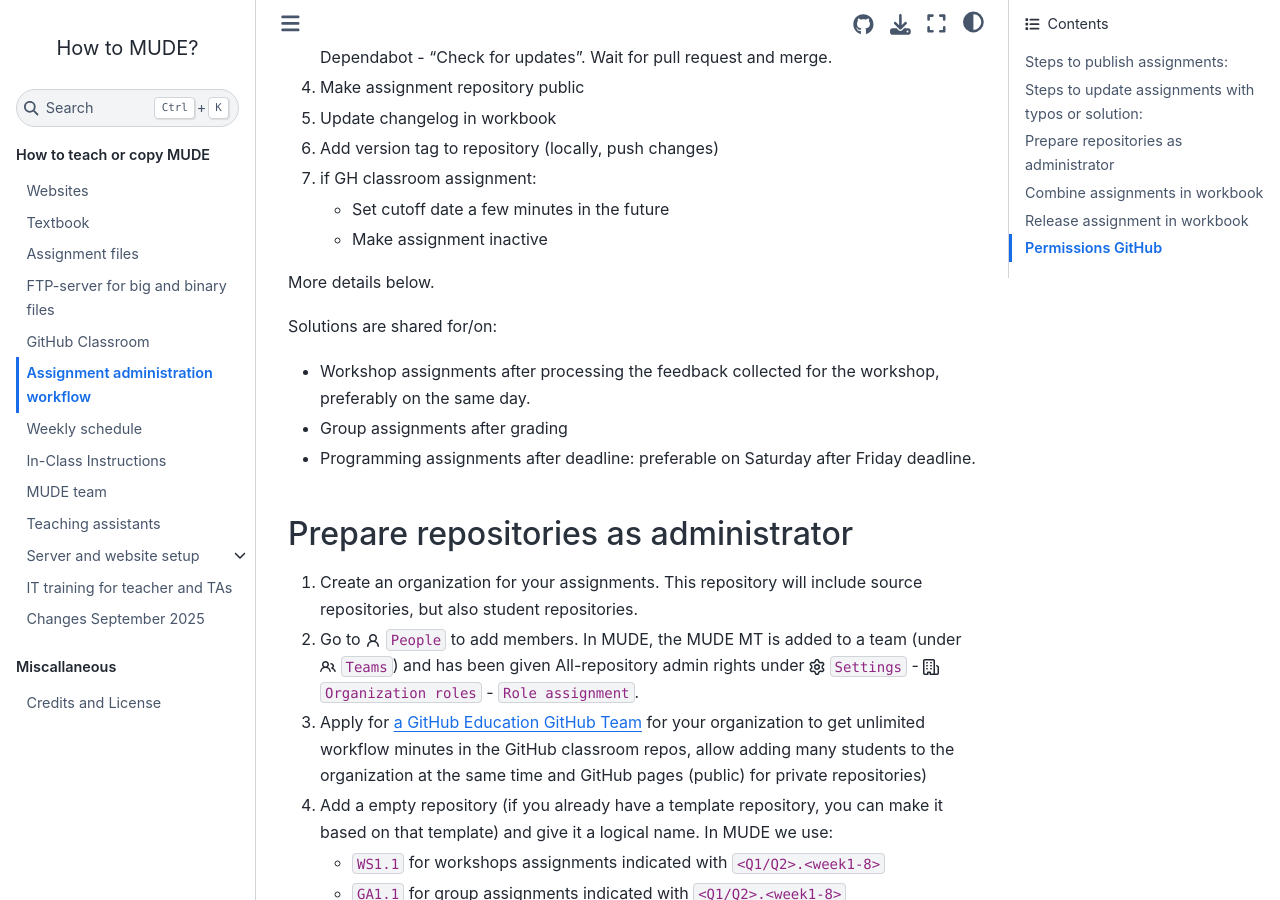
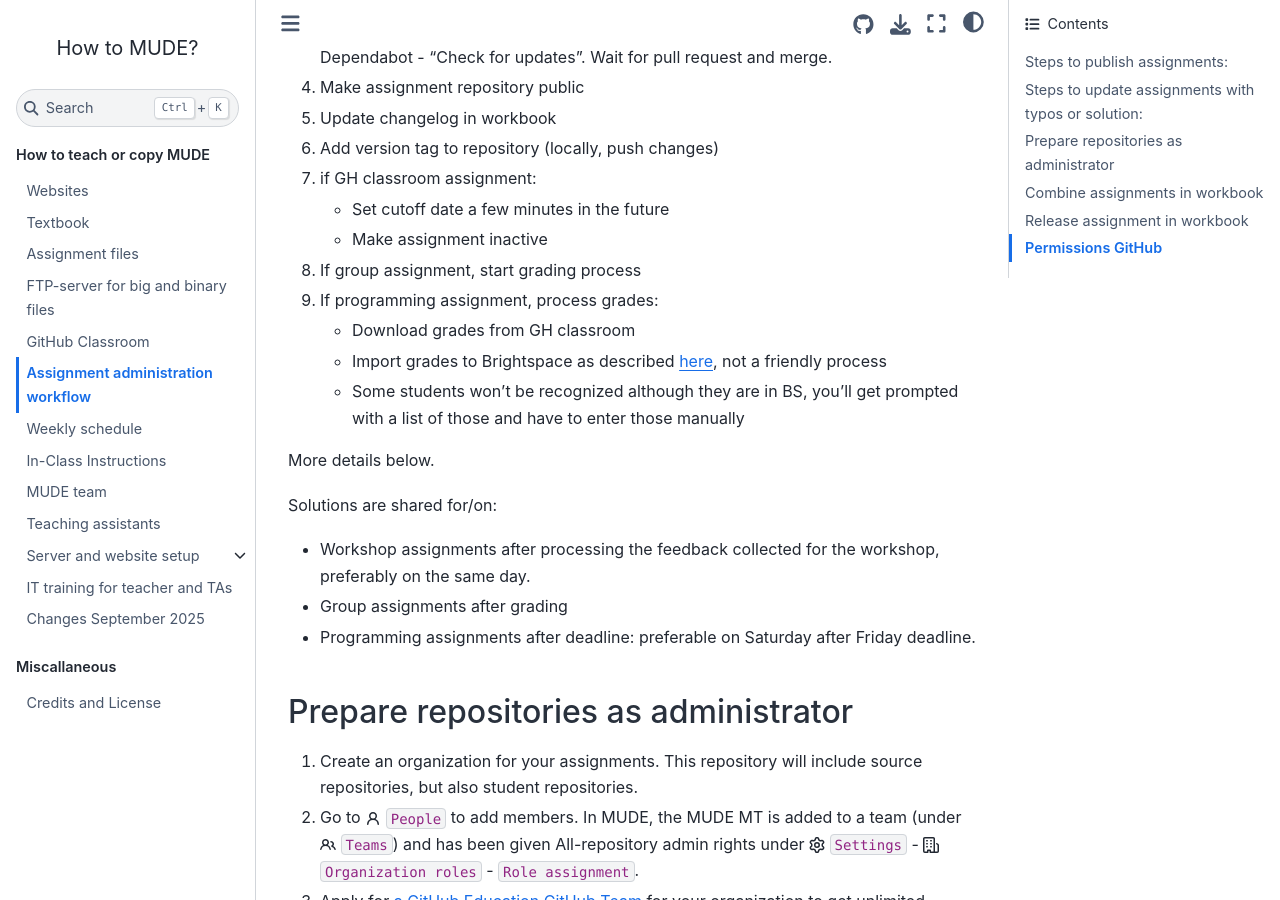
Before and after one commit to TUDelft-MUDE/teacher, a Jupyter Book: the page built from book/assignment_workflow.md, in a window 1280 px wide and 900 px high, scrolled down 1487 px. Built offline with Jupyter Book 1.0.4 settings and Sphinx 7.4.7 and the Sphinx Book theme 1.1.4, drawn with Linux system fonts in a browser that asks for light colours; comment, search, counter and statistics services are not loaded.

Commit message:
Update assignment_workflow.md

```diff
--- a/book/assignment_workflow.md
+++ b/book/assignment_workflow.md
@@ -44,6 +44,11 @@
 7. if GH classroom assignment:
     - Set cutoff date a few minutes in the future
     - Make assignment inactive
+8. If group assignment, start grading process
+9. If programming assignment, process grades:
+    - Download grades from GH classroom
+    - Import grades to Brightspace as described [here](https://www.tudelft.nl/en/teaching-support/educational-tools/brightspace/assessing-assignments-grading/manage-grades#exportingimporting-grades), not a friendly process
+    - Some students won't be recognized although they are in BS, you'll get prompted with a list of those and have to enter those manually
 
 More details below.
 
```
